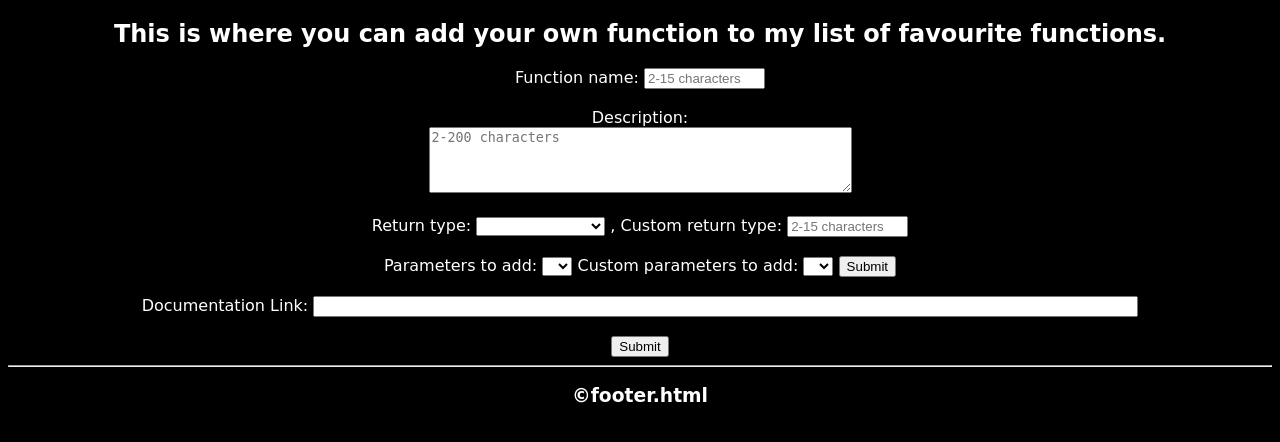
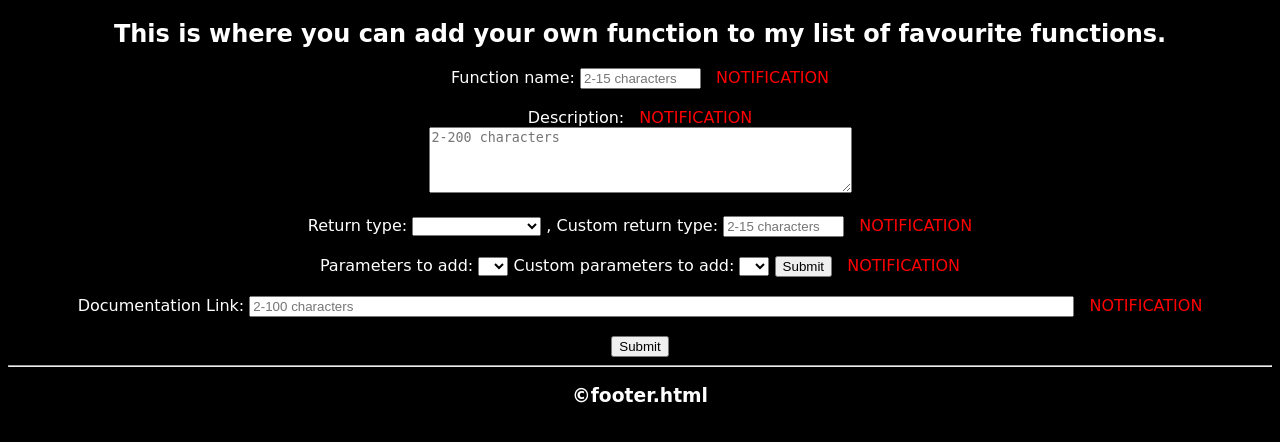
Before and after one commit to Someone-That/Godot-Functions, a Flask app: page /add-your-own in a window 1280 px wide; the page is wider, and only the part inside the window is pictured. Shown: the part 253-695 px from the top of that part. Run offline with Flask 3, Linux system fonts and the light colour scheme; data comes from the database, SQL or seed files in the repository.

Commit message:
Improvements to form and added for attributes

```diff
--- a/routes.py
+++ b/routes.py
@@ -69,7 +69,8 @@ def add_your_own():
 	custom_parameter_quantity = 0
 	parameter_quantity = 0
 	max_parameters = 5
-	return render_template("add_your_own.html", title="Add your own", data_types=data_types, parameters=parameters, custom_parameter_quantity=custom_parameter_quantity, parameter_quantity=parameter_quantity, max_parameters=max_parameters)
+	notification_text = {"cptoadd" : "NOTIFICATION"}
+	return render_template("add_your_own.html", notification_text=notification_text, title="Add your own", data_types=data_types, parameters=parameters, custom_parameter_quantity=custom_parameter_quantity, parameter_quantity=parameter_quantity, max_parameters=max_parameters)
 
 
 @app.route('/add-your-own', methods=['POST'])
@@ -79,7 +80,8 @@ def form():
 	custom_parameter_quantity = int(response["cptoadd"])
 	parameter_quantity = int(response["ptoadd"])
 	max_parameters = 5
-	return render_template("add_your_own.html", max_parameters=max_parameters, custom_parameter_quantity=custom_parameter_quantity, parameter_quantity=parameter_quantity, title="Add your own", fname=fname)
+	notification_text = {"cptoadd" : "NOTIFICATION"}
+	return render_template("add_your_own.html", notification_text=notification_text, max_parameters=max_parameters, custom_parameter_quantity=custom_parameter_quantity, parameter_quantity=parameter_quantity, title="Add your own", fname=fname)
 
 
 if __name__ == "__main__":
--- a/static/css/style.css
+++ b/static/css/style.css
@@ -38,3 +38,9 @@ h2
 {
     display: none;
 }
+
+.notification-text
+{
+    margin-left: 10px;
+    color: red;
+}
--- a/templates/add_your_own.html
+++ b/templates/add_your_own.html
@@ -4,13 +4,13 @@
 <h2>This is where you can add your own function to my list of favourite functions.</h2>
 
 <form action="add-your-own", method="post">
-  <label>Function name:</label>
-  <input type="text" id="fname" name="fname" placeholder="2-15 characters" size="12"><br><br>
+  <label for="fname">Function name:</label>
+  <input type="text" id="fname" name="fname" placeholder="2-15 characters" size="12"> <label class="notification-text">{{notification_text["cptoadd"]}}</label><br><br>
 
-  <label>Description:</label><br>
+  <label for="description">Description:</label> <label class="notification-text">{{notification_text["cptoadd"]}}</label><br>
   <textarea id="description" name="description" rows="4" cols="50" placeholder="2-200 characters"></textarea><br><br>
 
-  <label>Return type:</label>
+  <label for="return-type">Return type:</label>
   <select name="return type" id="return-type">
     <option value=""></option>
     {% for i in data_types %}
@@ -18,13 +18,13 @@
     {%endfor%}
   </select>
 
-  <label>, Custom return type:</label>
-  <input type="text" class="return-type" name="custom return type" placeholder="2-15 characters" size="12">
+  <label for="custom-return-type">, Custom return type:</label>
+  <input type="text" id="custom-return-type" name="custom return type" placeholder="2-15 characters" size="12"> <label class="notification-text">{{notification_text["cptoadd"]}}</label>
   <br><br>
 
 <!--this is where the user selects how many parameters they want-->
   {% if parameter_quantity < max_parameters %}
-  <label>Parameters to add:</label>
+  <label for="parameter-quantity">Parameters to add:</label>
   <select name="ptoadd" id="parameter-quantity">
     <option value="{{parameter_quantity}}"></option>
     {% for i in range(max_parameters-parameter_quantity) %}
@@ -37,7 +37,7 @@
   {% endif %}
 
   {% if custom_parameter_quantity < max_parameters %}
-  <label>Custom parameters to add:</label>
+  <label for="custom-parameter-quantity">Custom parameters to add:</label>
   <select name="cptoadd" id="custom-parameter-quantity">
     <option value="{{custom_parameter_quantity}}"></option>
     {% for i in range(max_parameters-custom_parameter_quantity) %}
@@ -50,7 +50,7 @@
   {% endif %}
 
   {% if custom_parameter_quantity < max_parameters or parameter_quantity < max_parameters %}
-  <input type="submit" value="Submit">
+  <input type="submit" value="Submit"> <label class="notification-text">{{notification_text["cptoadd"]}}</label>
   <br><br>
   {% endif %}
 
@@ -76,15 +76,15 @@
 
   {% for i in range(custom_parameter_quantity) %} <!--custom parameter inputs-->
   <label>Add your own parameter:</label>
-  <input type="text" class="parameter-name" name="parameter{{i}}" placeholder="2-15 characters" size="12">
+  <input type="text" class="parameter-name" name="parameter{{i}}" placeholder="2-15 characters" size="12"> <label class="notification-text">{{notification_text["cptoadd"]}}</label>
 
   <label>, Custom data type:</label>
-  <input type="text" class="custom-parameter-datatype" name="customparameterdt{{i}}" placeholder="2-15 characters" size="12">
+  <input type="text" class="custom-parameter-datatype" name="customparameterdt{{i}}" placeholder="2-15 characters" size="12"> <label class="notification-text">{{notification_text["cptoadd"]}}</label>
   <br><br>
   {%endfor%}
 
-  <label>Documentation Link:</label>
-  <input type="text" id="doclink" name="doclink" size="100"><br><br>
+  <label for="doclink">Documentation Link:</label>
+  <input type="text" id="doclink" name="doclink" size="100" placeholder="2-100 characters"> <label class="notification-text">{{notification_text["cptoadd"]}}</label><br><br>
 
   <input type="submit" value="Submit">
 </form>
```
